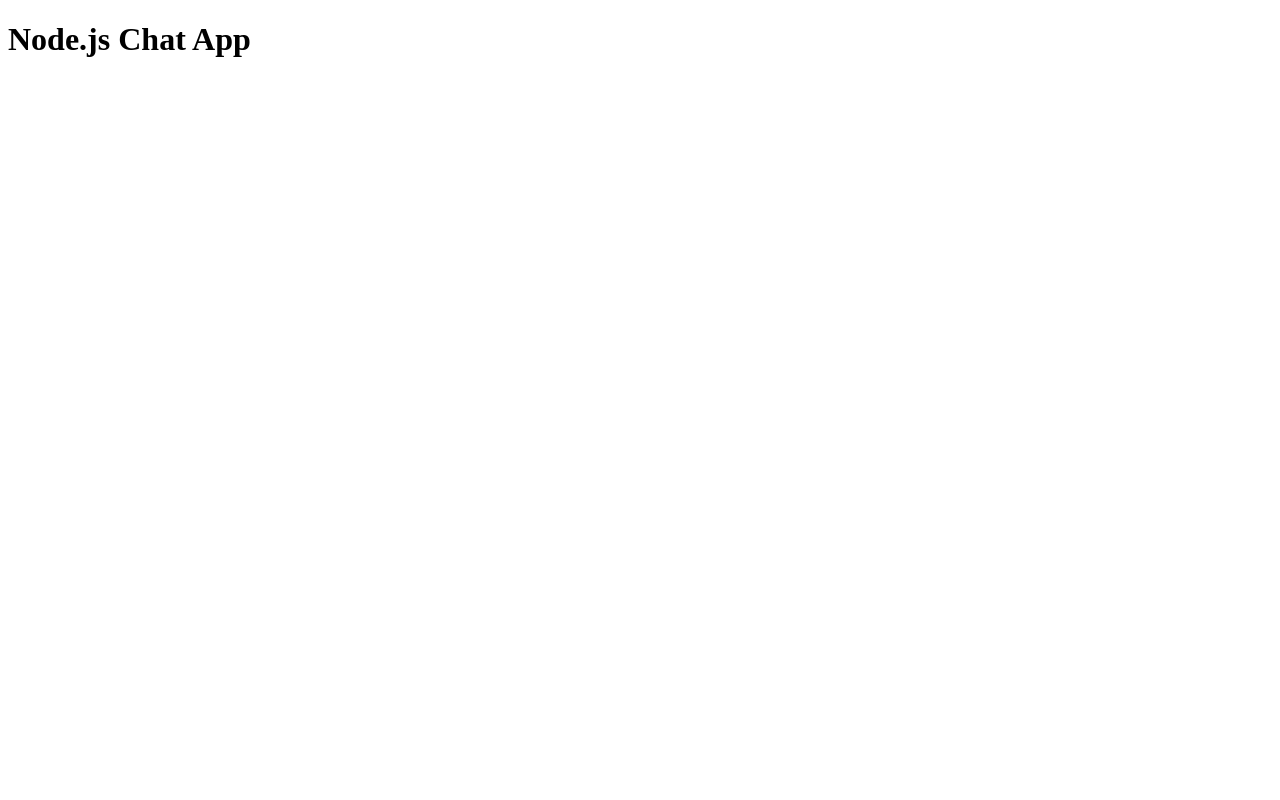
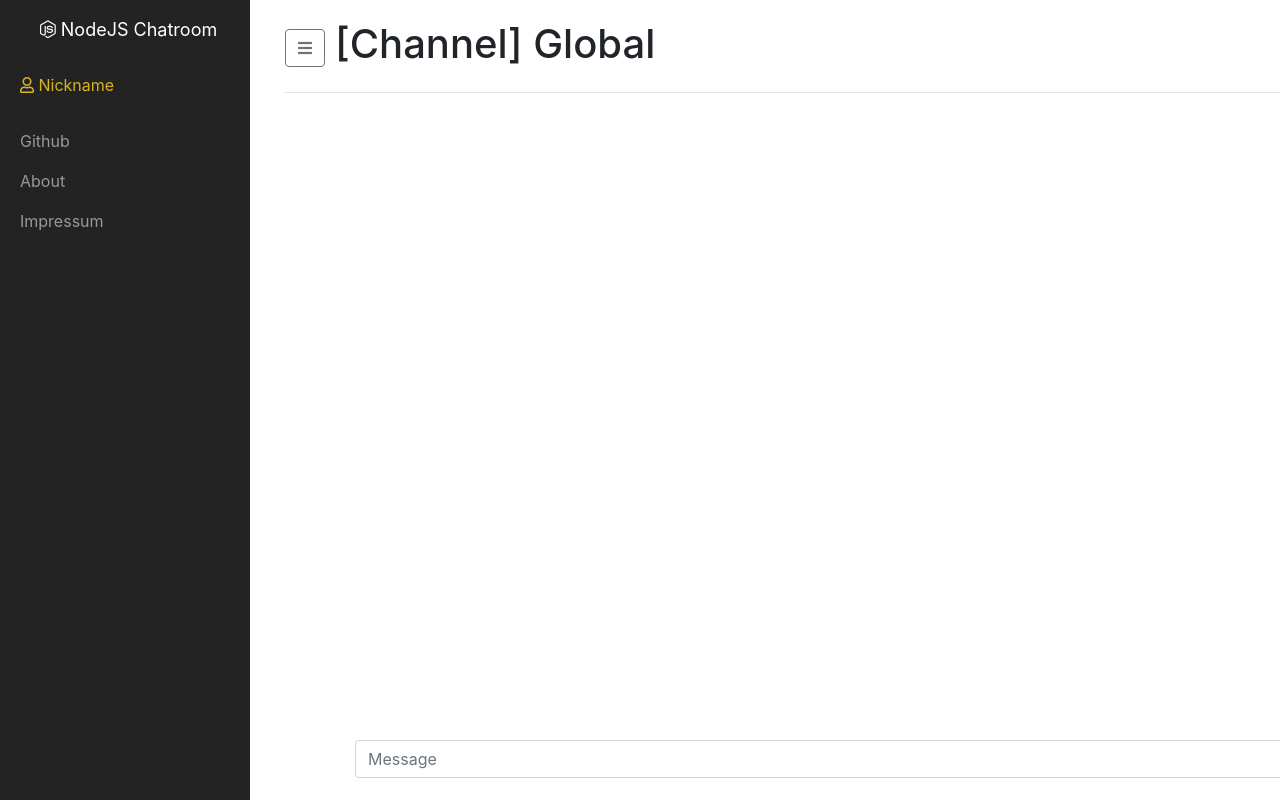
Before and after one commit to felixgeissler/node-realtime-chat, a website: page public/index.html in a window 1280 px wide. Drawn offline with nearby package versions, Linux system fonts and the light colour scheme; no server answers.

Commit message:
Latest commit

```diff
--- /dev/null
+++ b/public/assets/css/main.css
@@ -0,0 +1,154 @@
+body {
+  overflow-x: hidden;
+}
+
+#wrapper {
+  padding-left: 0;
+  -webkit-transition: all 0.5s ease;
+  -moz-transition: all 0.5s ease;
+  -o-transition: all 0.5s ease;
+  transition: all 0.5s ease;
+}
+
+#wrapper.toggled {
+  padding-left: 250px;
+}
+
+#sidebar-wrapper {
+  z-index: 1000;
+  position: fixed;
+  left: 250px;
+  width: 0;
+  height: 100%;
+  margin-left: -250px;
+  overflow-y: auto;
+  background: #232323;
+  -webkit-transition: all 0.5s ease;
+  -moz-transition: all 0.5s ease;
+  -o-transition: all 0.5s ease;
+  transition: all 0.5s ease;
+}
+
+#wrapper.toggled #sidebar-wrapper {
+  width: 250px;
+}
+
+#page-content-wrapper {
+  width: 100%;
+  position: fixed;
+  min-height: 100%;
+  padding: 15px;
+}
+
+#wrapper.toggled #page-content-wrapper {
+  position: absolute;
+  margin-right: -250px;
+}
+
+
+/* Sidebar Styles */
+
+.sidebar-nav {
+  position: absolute;
+  top: 0;
+  width: 250px;
+  margin: 0;
+  padding: 0;
+  list-style: none;
+}
+
+.sidebar-nav li {
+  text-indent: 20px;
+  line-height: 40px;
+}
+
+.sidebar-nav li p{
+  display: block;
+  color: #d6b326;
+}
+
+.sidebar-nav li a {
+  display: block;
+  text-decoration: none;
+  color: #999999;
+}
+
+.sidebar-nav li a:hover {
+  text-decoration: none;
+  color: #fff;
+  background: rgba(255, 255, 255, 0.2);
+}
+
+.sidebar-nav li a:active, .sidebar-nav li a:focus {
+  text-decoration: none;
+}
+
+.sidebar-nav>.sidebar-brand {
+  height: 65px;
+  font-size: 18px;
+  line-height: 60px;
+}
+
+.sidebar-nav>.sidebar-brand a {
+  color: #999999;
+}
+
+.sidebar-nav>.sidebar-brand a:hover {
+  color: #fff;
+  background: none;
+}
+
+@media(min-width:768px) {
+  #wrapper {
+    padding-left: 0;
+  }
+  #wrapper.toggled {
+    padding-left: 250px;
+  }
+  #sidebar-wrapper {
+    width: 0;
+  }
+  #wrapper.toggled #sidebar-wrapper {
+    width: 250px;
+  }
+  #page-content-wrapper {
+    padding: 20px;
+    position: fixed;
+    min-height: 100%;
+  }
+  #wrapper.toggled #page-content-wrapper {
+    margin-right: 0;
+    position: fixed;
+    min-height: 100%;
+  }
+}
+
+
+.footer {
+  position: absolute;
+  bottom: 0;
+  width: 100%;
+  height: 60px; /* Set the fixed height of the footer here */
+  line-height: 60px; /* Vertically center the text there */
+  background-color: white;
+}
+
+.footer > div{
+  margin-right: auto;
+}
+
+.inline-element{
+  display: inline-block;
+}
+
+.side-icon{
+  display: inline;
+}
+
+#topDisplay{
+  margin-left: 0px;
+}
+
+#menu-toggle{
+  margin-right: 10px;
+}
--- a/public/assets/js/main.js
+++ b/public/assets/js/main.js
@@ -2,17 +2,6 @@ var socket = io();
 
 socket.on('connect', function() {
   console.log('Connected to server');
-
-  socket.emit('sendMessage', {
-    from: 'User',
-    text: 'This is the user speaking'
-  });
-});
-
-socket.on('response', function(res) {
-  if (res.status==1){
-    console.log('Message send');
-  }
 });
 
 socket.on('disconnect', function() {
@@ -21,4 +10,19 @@ socket.on('disconnect', function() {
 
 socket.on('newMessage', function(data) {
   console.log('New Message recieved: ', data);
+  $("#chat").append(`<p><span class="font-weight-bold">[${data.from}]</span> ${data.timestamp} - ${data.text}</p>`);
 });
+
+
+$( "#button-sendMessage" ).on('click', function () {
+  submitMessage();
+});
+
+function submitMessage(){
+  socket.emit('sendMessage', {
+    from: nickname,
+    text: $("#input-message").val()
+  }, function(data) {
+    console.log(data);
+  });
+}
--- a/public/index.html
+++ b/public/index.html
@@ -3,11 +3,111 @@
 <head>
   <meta charset="UTF-8">
   <title>Node.js Chat App</title>
+  <link rel="stylesheet" href="https://stackpath.bootstrapcdn.com/bootstrap/4.1.2/css/bootstrap.min.css" integrity="sha384-Smlep5jCw/wG7hdkwQ/Z5nLIefveQRIY9nfy6xoR1uRYBtpZgI6339F5dgvm/e9B" crossorigin="anonymous">
+  <link rel="stylesheet" href="https://use.fontawesome.com/releases/v5.2.0/css/all.css" integrity="sha384-hWVjflwFxL6sNzntih27bfxkr27PmbbK/iSvJ+a4+0owXq79v+lsFkW54bOGbiDQ" crossorigin="anonymous">
+  <link href="assets/css/main.css" rel="stylesheet">
 </head>
 <body>
-  <h1>Node.js Chat App</h1>
+  <div id="wrapper" class="toggled">
+
+        <!-- Sidebar -->
+        <div id="sidebar-wrapper">
+            <ul class="sidebar-nav">
+                <li class="sidebar-brand">
+                    <a href="#">
+                        <i class="fab fa-node-js"></i> NodeJS Chatroom
+                    </a>
+                </li>
+                <li>
+                    <p><i class="far fa-user side-icon"></i> Nickname</p>
+                </li>
+                <li>
+                    <a href="https://github.com/felixgeissler/node-realtime-chat" target="_blank">Github</a>
+                </li>
+                <li>
+                    <a href="#">About</a>
+                </li>
+                <li>
+                    <a href="#">Impressum</a>
+                </li>
+            </ul>
+        </div>
+
+        <!-- Content -->
+        <div id="page-content-wrapper">
+            <div class="container-fluid">
+              <div id="topDisplay" class="row align-items-center">
+                <a href="#menu-toggle" class="btn btn-outline-secondary" id="menu-toggle"><i class="fas fa-bars"></i></a>
+                <h1 class="inline-element">[Channel] Global</h1>
+              </div>
+                <hr>
+                <div id="chat"></div>
+              </div>
+
+            <footer class="footer">
+              <div class="container">
+                <div class="input-group mb-3">
+                  <input type="text" id="input-message" class="form-control" placeholder="Message" aria-label="Message" aria-describedby="button-sendMessage">
+                  <div class="input-group-append">
+                    <button class="btn btn-secondary" type="button"><i class="far fa-smile"></i></button>
+                    <button class="btn btn-secondary" type="button" id="button-sendMessage">Send</button>
+                  </div>
+                </div>
+              </div>
+            </footer>
+        </div>
+
+        <!-- Modal -->
+        <div id="#nickModal" class="modal" tabindex="-1" role="dialog">
+          <div class="modal-dialog" role="document">
+            <div class="modal-content">
+              <div class="modal-header">
+                <h5 class="modal-title">Choose nickname</h5>
+                <button type="button" class="close" data-dismiss="modal" aria-label="Close">
+                  <span aria-hidden="true">&times;</span>
+                </button>
+              </div>
+              <div class="modal-body">
+                <form>
+                  <div class="form-group">
+                    <input type="text" class="form-control" id="input-nickname" aria-describedby="nicknameHelp" placeholder="Enter Nickname">
+                    <small id="nicknameHelp" class="form-text text-muted">We'll never share your email with anyone else.</small>
+                  </div>
+                </form>
+              </div>
+              <div class="modal-footer">
+                <button type="button" class="btn btn-primary">Proceed</button>
+              </div>
+            </div>
+          </div>
+        </div>
+
+        <!-- Process -->
+        <input id="process-nickname" style="display: none;" value=""></input>
+    </div>
+
+
+
+  <script src="https://ajax.googleapis.com/ajax/libs/jquery/3.3.1/jquery.min.js"></script>
+  <script src="https://getbootstrap.com/docs/4.1/dist/js/bootstrap.bundle.min.js" crossorigin="anonymous"></script>
 
   <script src="/socket.io/socket.io.js"></script>
   <script src="assets/js/main.js"></script>
+
+  <script>
+
+    var nickname = 'user'+Math.floor((Math.random() * 100) + 1);
+
+    $( document ).ready(function() {
+      $('#nickModal').modal('show');
+      $('#nickModal').modal('toggle');
+      console.log('Opened modal');
+    });
+
+    $("#menu-toggle").click(function(e) {
+        e.preventDefault();
+        $("#wrapper").toggleClass("toggled");
+    });
+  </script>
 </body>
 </html>
--- a/server/utils/message.js
+++ b/server/utils/message.js
@@ -1,10 +1,11 @@
 const moment = require("moment");
 
+//moment().format("dddd, MMMM Do YYYY, h:mm:ss a")
 var generateMessage = (from, text) => {
   return {
     from,
     text,
-    timestamp: moment().format("dddd, MMMM Do YYYY, h:mm:ss a")
+    timestamp: moment().format("DD.MM.YY h:mm")
   }
 };
 
```
Also changed, not shown: server/server.js (+2 -5 lines).
